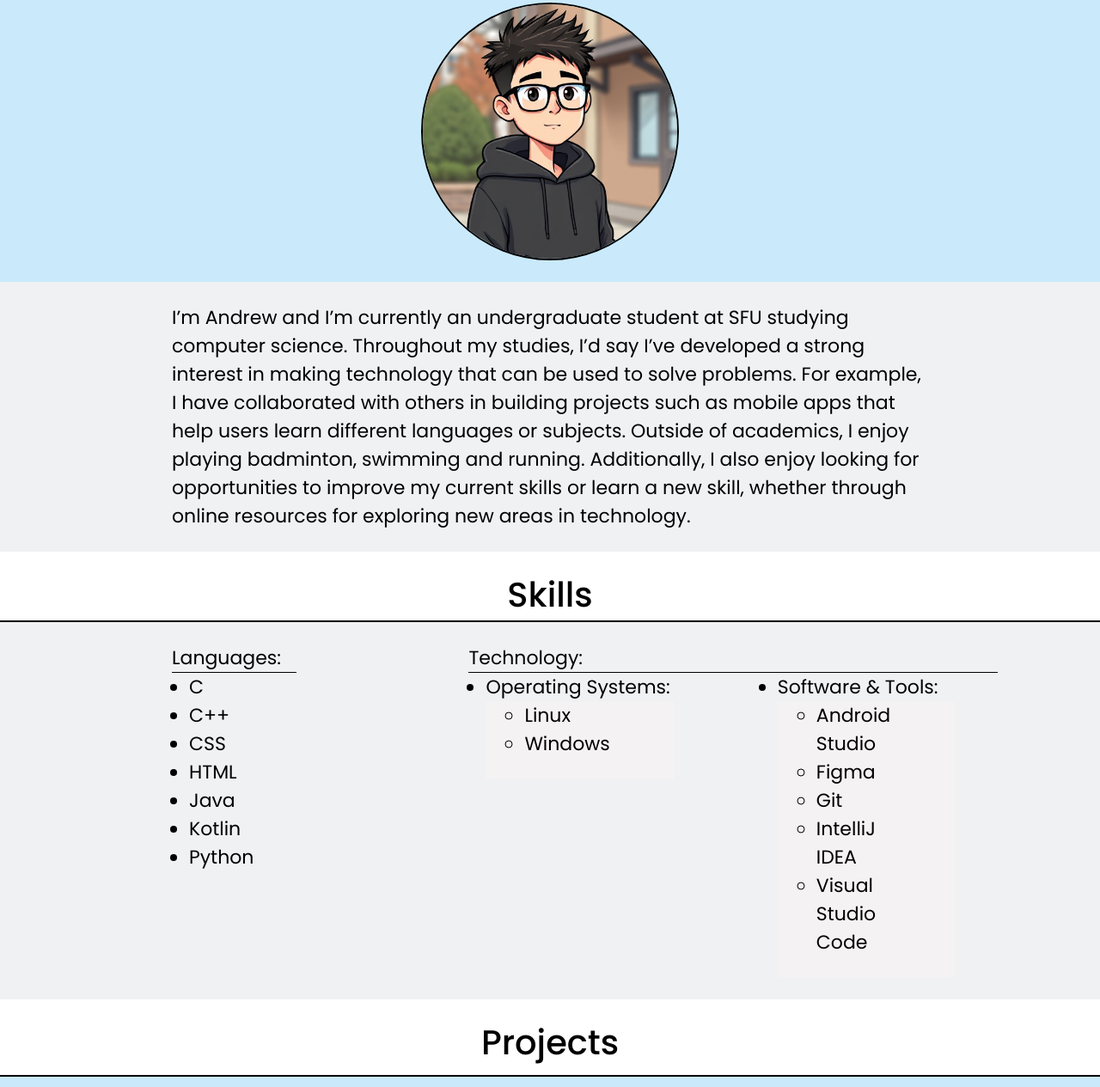
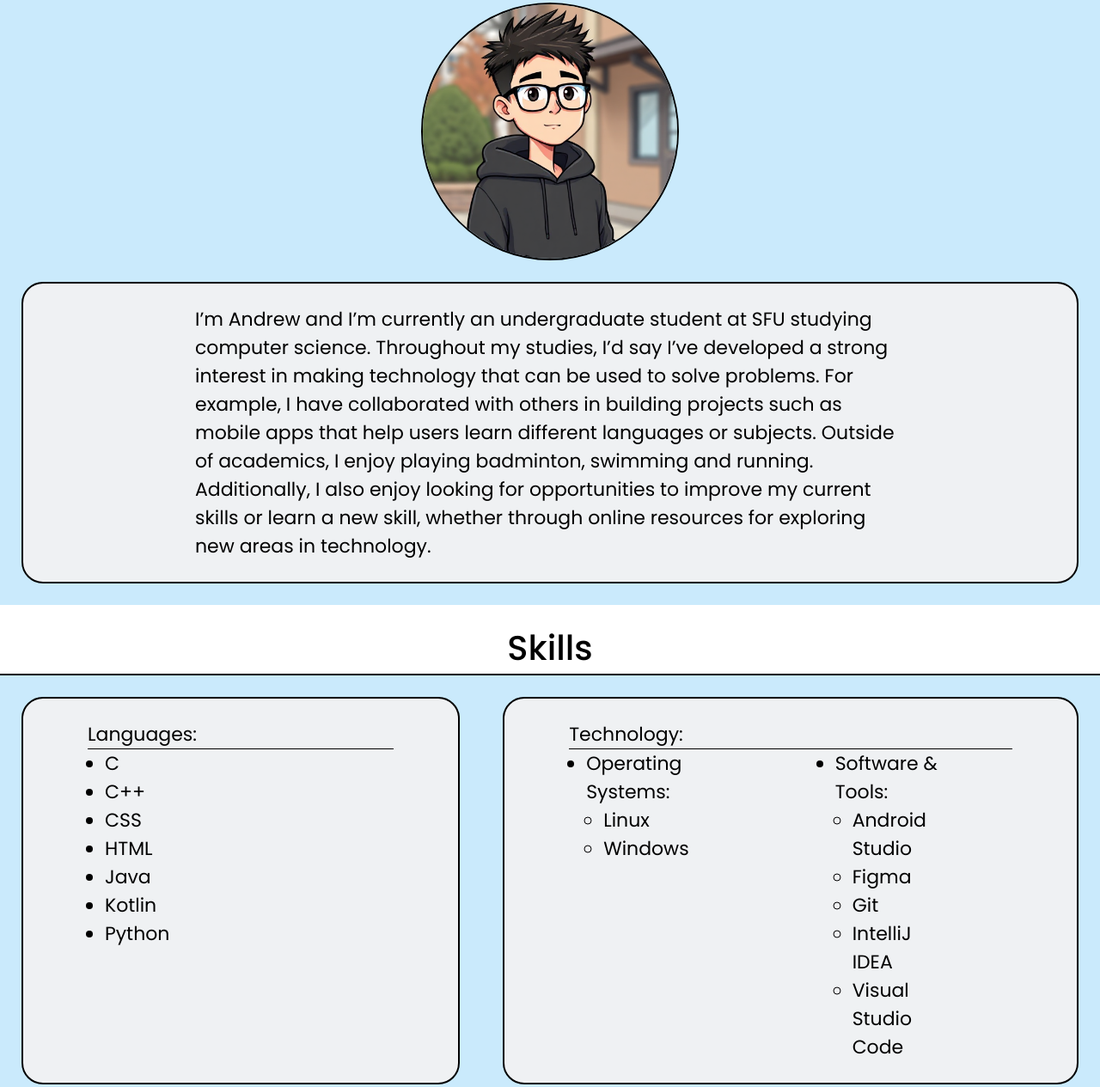
Before and after one commit to student186/website, a plain HTML site: page index.html in a window 1280 px wide. Shown: the part 184-1449 px from the top of the page at 86% size. Drawn offline with Linux system fonts and the light colour scheme.

Commit message:
Add files via upload

```diff
--- a/css/styles.css
+++ b/css/styles.css
@@ -44,14 +44,22 @@ a {
 }
 
 p {
+    margin-left: 25px;
+    margin-right: 25px;
+    margin-bottom: 25px;
     background-color: rgba(245, 243, 243, 0.87);
+    border: 2px black solid;
     padding: 25px;
     font-size: 22px;
-    width: 100%;
+    border-radius: 25px;
+
 }
 
-ul {
+ul.outermost1, ul.outermost2 {
+    margin: 25px;
+    border-radius: 25px;
     background-color: rgba(245, 243, 243, 0.87);
+    border: 2px black solid;
     padding: 25px;
     font-size: 22px;
     width: 100%;
@@ -99,13 +107,13 @@ ul {
 }
 
 .skills .outermost1 {
-    padding-left: 200px;
-    padding-right: 200px;
+    padding-left: 75px;
+    padding-right: 75px;
 }
 
 .skills .outermost2 {
-    padding-left: 0px;
-    padding-right: 200px;
+    padding-left: 75px;
+    padding-right: 75px;
 }
 
 .skills_type {
```
